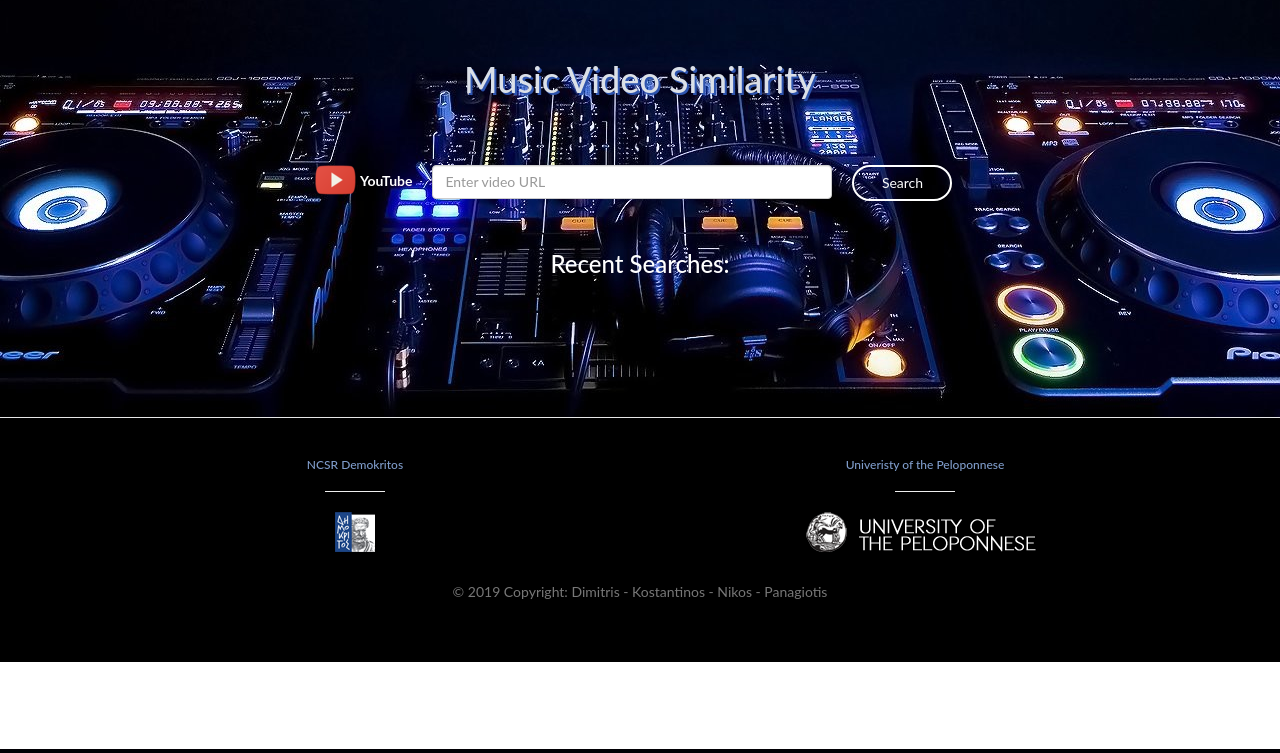
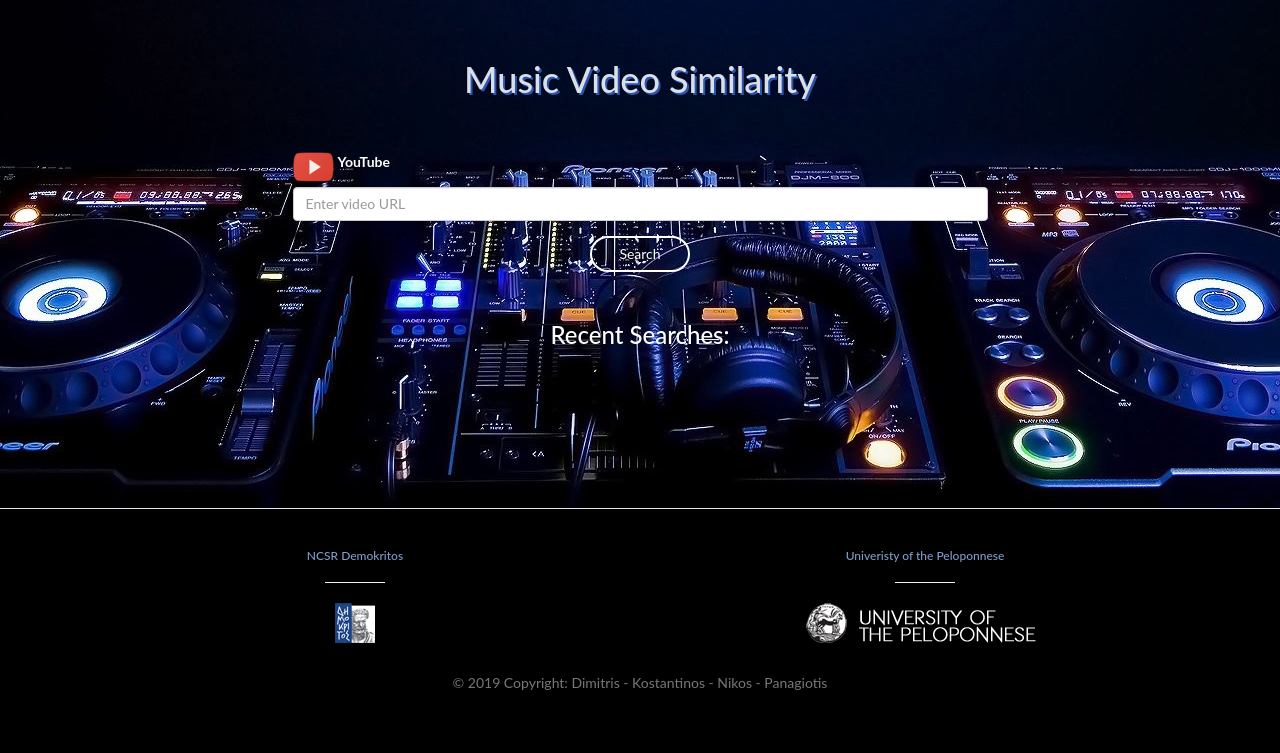
Before and after one commit to nikos115/MusicVideoSimilarity, a Flask app: page / in a window 1280 px wide. Shown: the part 51-804 px from the top of the page. Run offline with Flask 2, Linux system fonts and the light colour scheme; data that the repository does not hold is empty; some libraries are stand-ins or nearby versions.

Commit message:
change ui

```diff
--- a/app/static/css/style.css
+++ b/app/static/css/style.css
@@ -11,9 +11,11 @@
     width:100%;
     height:100%;
     padding-top:40px;
-    background: #040611 url(../img/index.jpg) center bottom no-repeat;
-
+    background-image: url(../img/index.jpg), linear-gradient(90deg, rgba(1,2,7,1) 0%, rgba(13,38,85,1) 62%, rgba(0,7,26,1) 100%);
+    background-repeat:no-repeat;
+    background-position:center bottom;
     color:#fff;
+    padding-bottom:150px;
 }
 
 #genre-container {
@@ -35,7 +37,7 @@
 }
 
 .search-form, #fetching {
-    width: 650px;
+    width: 695px;
     margin: 50px auto;
     text-align: center;
 }
@@ -48,27 +50,13 @@
     width: 100px;
 }
 
-.search-form .control-label {
-    padding-top: 6px;
+label[for=q] {
+    margin-top: 2px;
     float: left;
     padding-left: 45px;
     background: url(../img/youtube.png) no-repeat;
     height: 30px;
-}
-
-.search-form .form-control {
-    display: inline-block;
-    float: left;
-    margin: 0 20px;
-    width: 400px;
-}
-
-.search-form .btn {
-    float:left;
-}
-
-.recent {
-    margin-bottom:130px;
+    position: relative;
 }
 
 footer {
@@ -97,7 +85,7 @@
 }
 
 
-#fetching{
+#fetching {
     display:none;
 }
 
```
